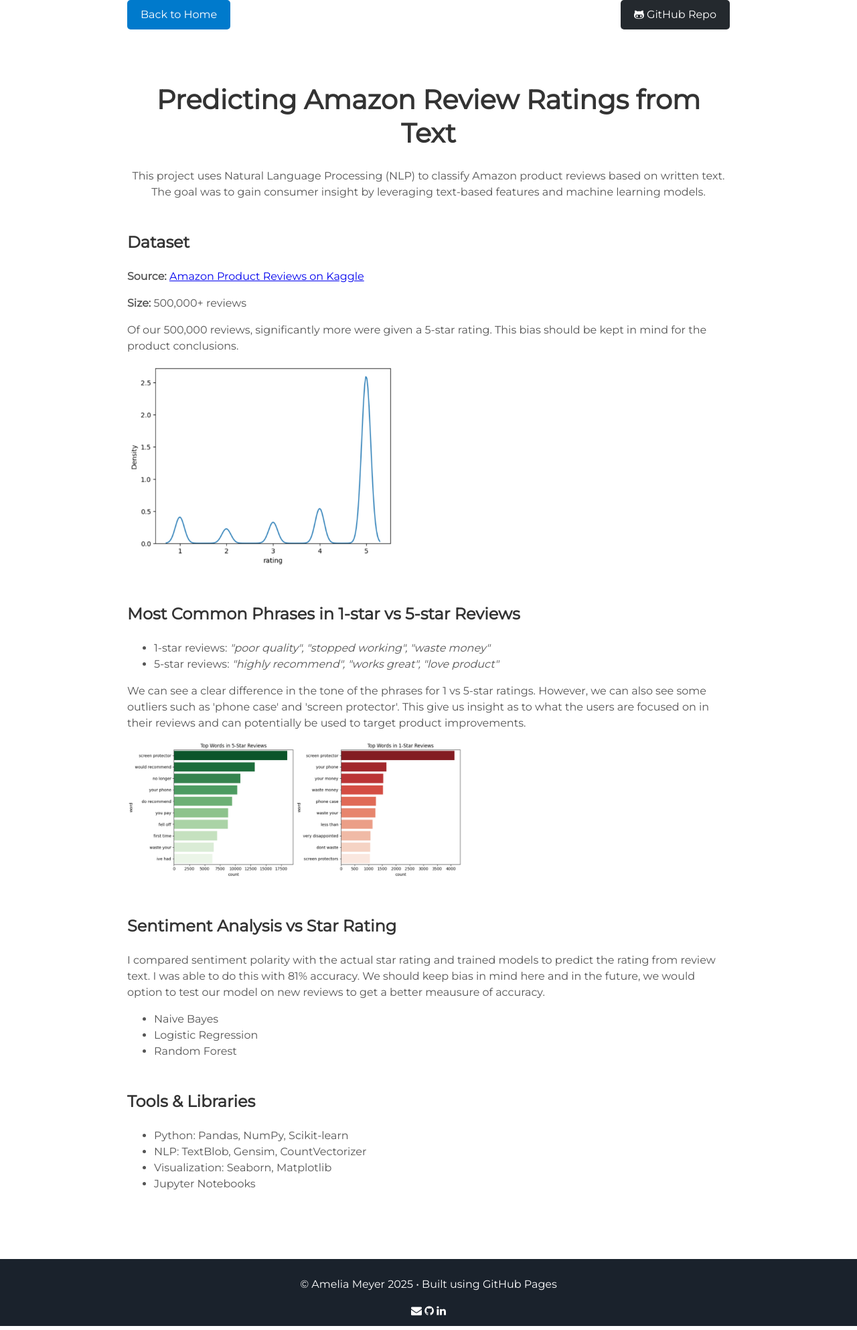
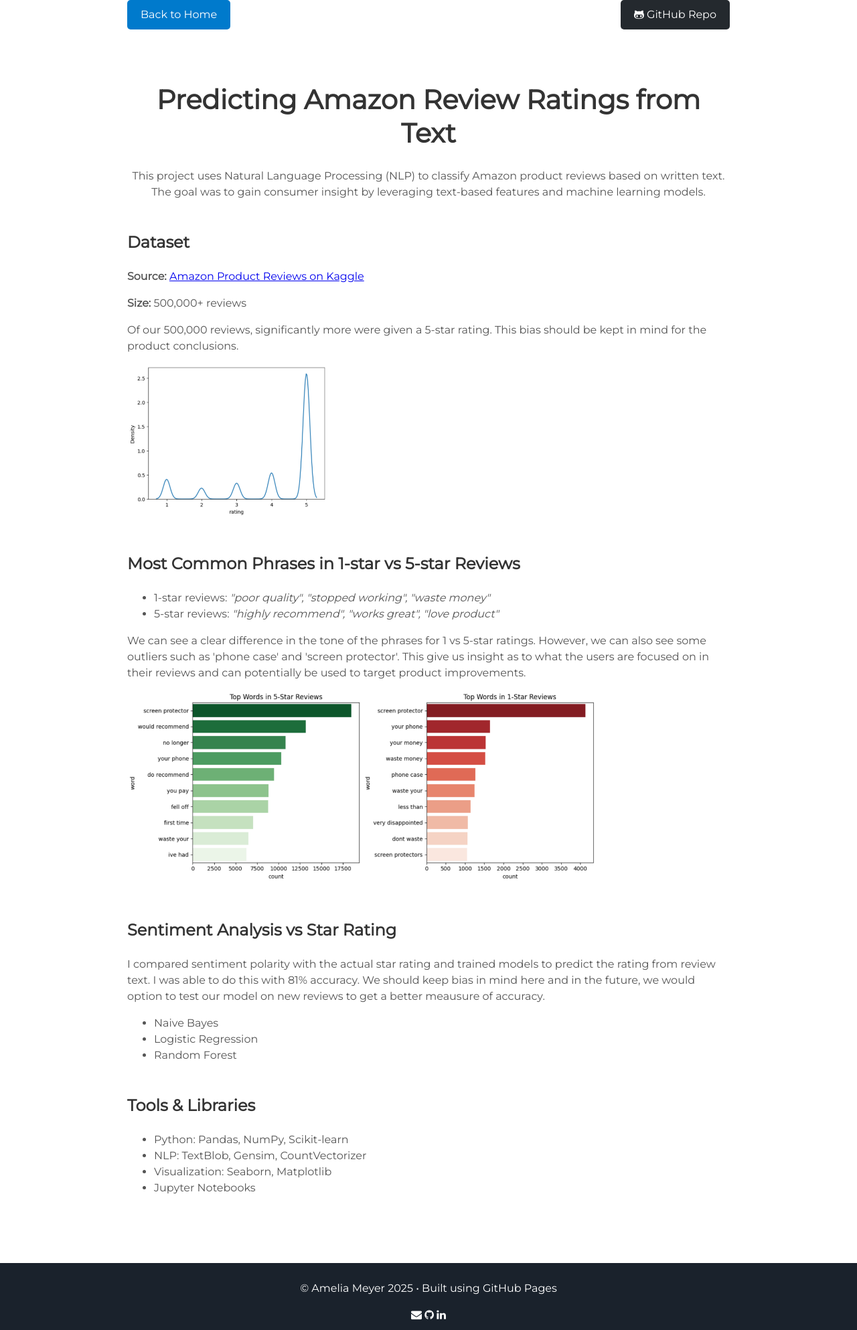
Before and after one commit to ameliameyer/home_, a Jekyll site: the page built from projects/nlp_amazon_reviews.html, in a window 1280 px wide. Shown: the whole page at 67% size. Built offline with Jekyll 4.4.1, drawn with Linux system fonts in a browser that asks for light colours.

Commit message:
Update nlp_amazon_reviews.html

```diff
--- a/projects/nlp_amazon_reviews.html
+++ b/projects/nlp_amazon_reviews.html
@@ -26,7 +26,7 @@
   <p><strong>Source:</strong> <a href="https://www.kaggle.com/datasets/divyaprakashr/amazon-products" target="_blank">Amazon Product Reviews on Kaggle</a></p>
   <p><strong>Size:</strong> 500,000+ reviews</p>
   <p>Of our 500,000 reviews, significantly more were given a 5-star rating. This bias should be kept in mind for the product conclusions.</p>
-  <img src="/home_/projects/img/amazon_rating_dist.png" alt="Amazon Rating Distribution" width="400">
+  <img src="/home_/projects/img/amazon_rating_dist.png" alt="Amazon Rating Distribution" width="300">
 
 </section>
 
@@ -40,7 +40,7 @@
   <p>We can see a clear difference in the tone of the phrases for 1 vs 5-star ratings.
     However, we can also see some outliers such as 'phone case' and 'screen protector'.
     This give us insight as to what the users are focused on in their reviews and can potentially be used to target product improvements.</p>
-   <img src="/home_/projects/img/amazon_tf_idf.png" alt="Common Phrases" width="500">
+   <img src="/home_/projects/img/amazon_tf_idf.png" alt="Common Phrases" width="700">
 
   <h3>Sentiment Analysis vs Star Rating</h3>
   <p>I compared sentiment polarity with the actual star rating and trained models to predict the rating from review text. I was able to do this with
```
